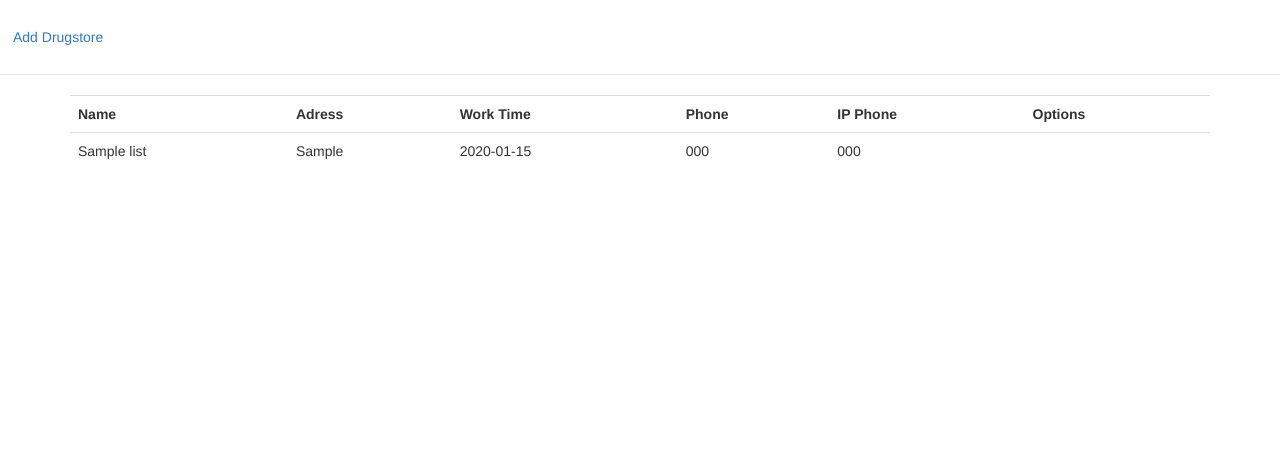
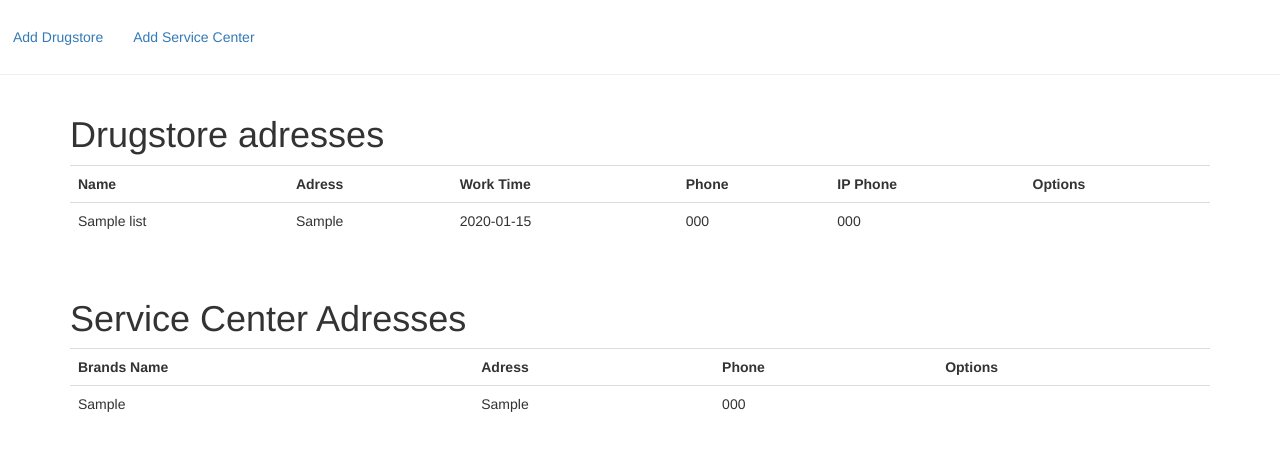
Before and after one commit to Nerevarishe/news_site, a Flask app: page /spravka/ in a window 1280 px wide. Shown: the part 52-503 px from the top of the page. Run offline with Flask 2, Linux system fonts and the light colour scheme; a user stored in the database is signed in; tables that the repository leaves empty hold one stand-in row (values such as "Sample post"); some libraries are stand-ins or nearby versions.

Commit message:
Adding Service Centers

```diff
--- a/app/models.py
+++ b/app/models.py
@@ -98,7 +98,8 @@ class DrugstoreList(db.Model):
     ds_ip_phone = db.Column(db.String)
 
     def __repr__(self):
-        return 'id: {}, ds_name: {}, ds_adress: {}, ds_worktime: {}, ds_phone: {}, ds_ip_phone: {}'.format(self.id, self.ds_name, self.ds_adress, self.worktime, self.ds_phone, self.ds_ip_phone)
+        return 'id: {}, ds_name: {}, ds_adress: {}, ds_worktime: {}, ds_phone: {}, ds_ip_phone: {}' \
+            .format(self.id, self.ds_name, self.ds_adress, self.worktime, self.ds_phone, self.ds_ip_phone)
 
 
 class ServiceCenterList(db.Model):
@@ -108,4 +109,5 @@ class ServiceCenterList(db.Model):
     sc_phone = db.Column(db.String)
 
     def __repr__(self):
-        return 'id: {}, brands: {}, sc_adress: {}, sc_phone: {}'.format(self.id, self.brands, self.sc_adress, self.sc_phone)
+        return 'id: {}, brands: {}, sc_adress: {}, sc_phone: {}'.format(self.id, self.brands, self.sc_adress,
+                                                                        self.sc_phone)
--- a/app/spravka/forms.py
+++ b/app/spravka/forms.py
@@ -1,4 +1,3 @@
-
 from flask_wtf import FlaskForm
 from wtforms import StringField, SubmitField
 from wtforms.validators import DataRequired
@@ -14,7 +13,7 @@ class DrugstoreListForm(FlaskForm):
     submit = SubmitField(_l('Submit'))
 
 
-class ServiceCenterList(FlaskForm):
+class ServiceCenterListForm(FlaskForm):
     brands = StringField(_l('Brands'), validators=[DataRequired()])
     sc_adress = StringField(_l('Adress'), validators=[DataRequired()])
     sc_phone = StringField(_l('Phone'), validators=[DataRequired()])
--- a/app/spravka/routes.py
+++ b/app/spravka/routes.py
@@ -2,7 +2,7 @@ from flask import render_template, redirect, url_for
 from flask_login import login_required
 from flask_babel import _
 from app import db
-from app.spravka.forms import DrugstoreListForm, ServiceCenterList
+from app.spravka.forms import DrugstoreListForm, ServiceCenterListForm
 from app.models import DrugstoreList, ServiceCenterList
 from app.spravka import bp
 
@@ -10,7 +10,8 @@ from app.spravka import bp
 @bp.route('/', methods=['GET', 'POST'])
 def spravka():
     drugstore_list = DrugstoreList().query.order_by(DrugstoreList.ds_name).all()
-    return render_template('spravka.html', title=_('Reference Information'), drugstore_list=drugstore_list)
+    sc_list = ServiceCenterList().query.order_by(ServiceCenterList.brands).all()
+    return render_template('spravka.html', title=_('Reference Information'), drugstore_list=drugstore_list, sc_list=sc_list)
 
 
 @bp.route('/add_drugstore', methods=['GET', 'POST'])
@@ -61,16 +62,37 @@ def del_drugstore(id):
 @bp.route('/add_SC', methods=['GET', 'POST'])
 @login_required
 def add_sc():
-    pass
+    form = ServiceCenterListForm()
+    if form.validate_on_submit():
+        add_sc = ServiceCenterList(brands=form.brands.data,
+                                   sc_adress=form.sc_adress.data,
+                                   sc_phone=form.sc_phone.data)
+        db.session.add(add_sc)
+        db.session.commit()
+        return redirect(url_for('spravka.spravka'))
+    return render_template('add_sc.html', title=_('Add new Service Center'), form=form)
 
 
-@bp.route('/edit_SC', methods=['GET', 'POST'])
+@bp.route('/edit_SC/<id>', methods=['GET', 'POST'])
 @login_required
-def edit_sc():
-    pass
+def edit_sc(id):
+    edit_sc = ServiceCenterList().query.filter_by(id=id).first()
+    form = ServiceCenterListForm(brands=edit_sc.brands,
+                                 sc_adress=edit_sc.sc_adress,
+                                 sc_phone=edit_sc.sc_phone)
+    if form.validate_on_submit():
+        edit_sc.brands = form.brands.data
+        edit_sc.sc_adress = form.sc_adress.data
+        edit_sc.sc_phone = form.sc_phone.data
+        db.session.commit()
+        return redirect(url_for('spravka.spravka'))
+    return render_template('add_sc.html', title=_('Edit Service Center'), form=form)
 
 
-@bp.route('/del_SC', methods=['GET', 'POST'])
+@bp.route('/del_SC/<id>', methods=['GET', 'POST'])
 @login_required
-def del_sc():
-    pass
+def del_sc(id):
+    del_sc = ServiceCenterList().query.filter_by(id=id).first()
+    db.session.delete(del_sc)
+    db.session.commit()
+    return redirect(url_for('spravka.spravka'))
--- /dev/null
+++ b/app/spravka/templates/add_sc.html
@@ -0,0 +1,6 @@
+{% extends "base.html" %}
+{% import 'bootstrap/wtf.html' as wtf %}
+
+{% block app_content %}
+            {{ wtf.quick_form(form) }}
+{% endblock %}
--- a/app/spravka/templates/spravka.html
+++ b/app/spravka/templates/spravka.html
@@ -4,9 +4,11 @@
 
 {% block action_menu %}
     <a href="{{ url_for('spravka.add_drugstore') }}" class="btn btn-outline-primary">{{ _('Add Drugstore') }}</a>
+    <a href="{{ url_for('spravka.add_sc') }}" class="btn btn-outline-primary">{{ _('Add Service Center') }}</a>
 {% endblock %}
 
 {% block app_content %}
+    <h1>{{ _('Drugstore adresses') }}</h1>
     <table class="table">
         <tr>
             <th>{{ _('Name') }}</th>
@@ -40,5 +42,36 @@
         </tr>
         {% endfor %}
     </table>
+    <br>
+    <h1>{{ _('Service Center Adresses') }}</h1>
+    <table class="table">
+        <tr>
+            <th>{{ _('Brands Name') }}</th>
+            <th>{{ _('Adress') }}</th>
+            <th>{{ _('Phone') }}</th>
+            {% if current_user.is_authenticated %}
+            <th>{{ _('Options') }}</th>
+            {% endif %}
+        </tr>
+        {% for item in sc_list %}
+        <tr>
+            <td>{{ item.brands }}</td>
+            <td>{{ item.sc_adress }}</td>
+            <td>{{ item.sc_phone }}</td>
+            {% if current_user.is_authenticated %}
+            <td>
+                <a href="{{ url_for('spravka.edit_sc', id=item.id) }}"
+                   class="btn btn-outline-primary">
+                    <i class="fas fa-edit"></i>
+                </a>
+                <a href="{{ url_for('spravka.del_sc', id=item.id) }}"
+                   class="btn btn-outline-primary">
+                    <i class="fas fa-trash-alt"></i>
+                </a>
+            </td>
+            {% endif %}
+        </tr>
+        {% endfor %}
+    </table>
 
 {% endblock %}
```
Also changed, not shown: app/translations/ru/LC_MESSAGES/messages.po, 1 other file.
